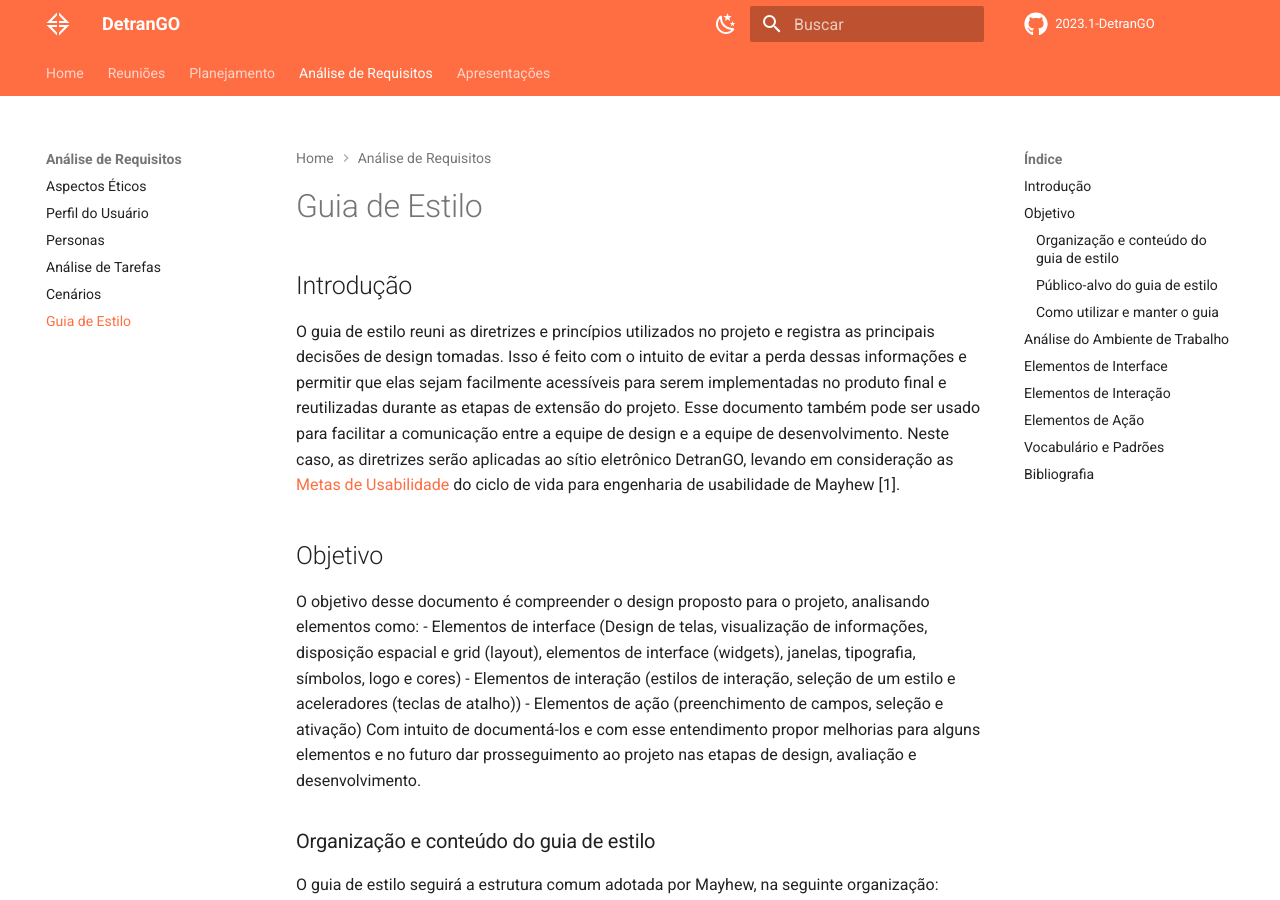
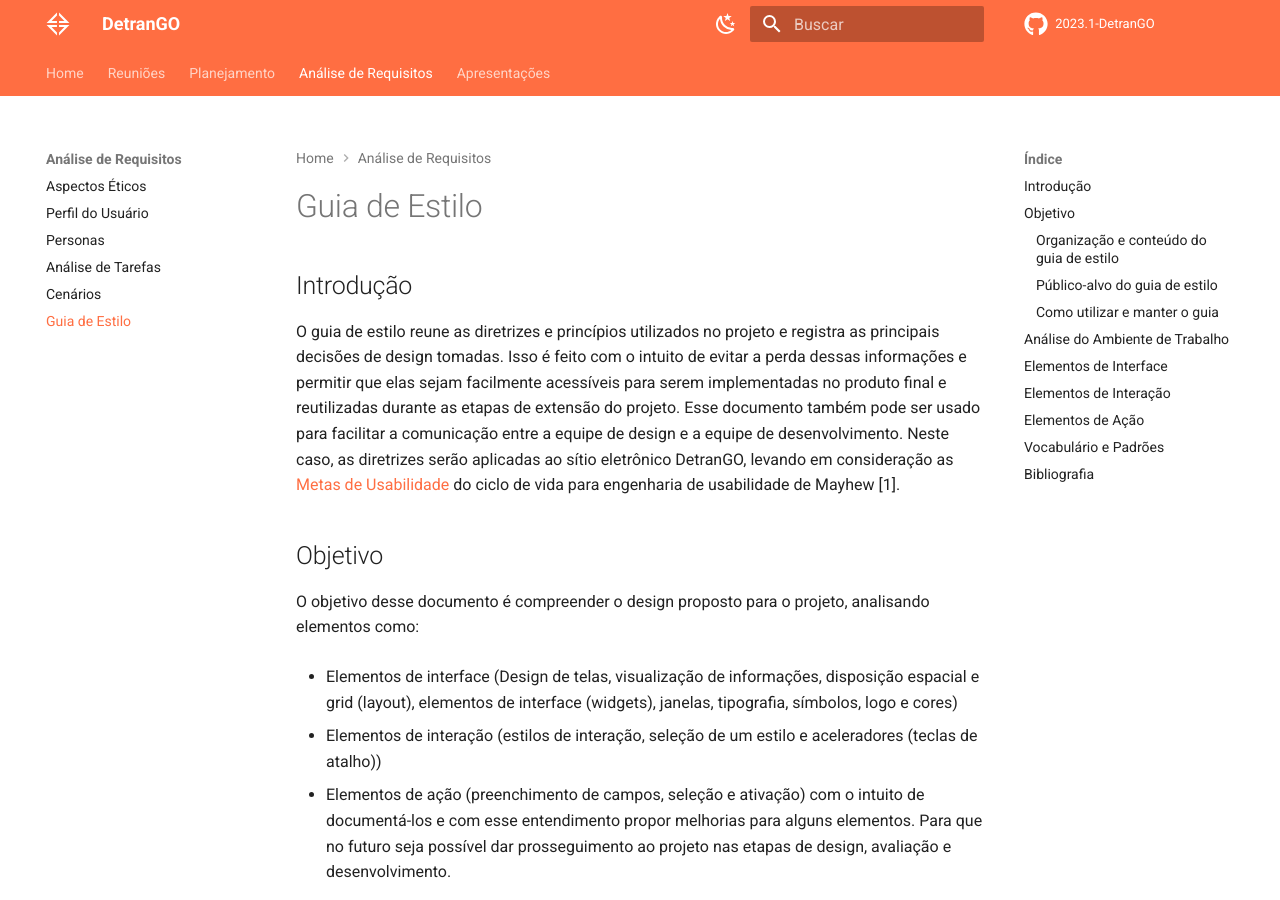
Before and after one commit to Interacao-Humano-Computador/2023.1-DetranGO, an MkDocs documentation site: the page built from docs/analise_requisitos/guia_estilo.md, in a window 1280 px wide and 900 px high. Built offline with MkDocs 1.6.1 and Material for MkDocs 9.7.7, drawn with Linux system fonts in a browser that asks for light colours; comment, search, counter and statistics services are not loaded; some of the changed text lies outside the part shown.

Commit message:
Update: correções no documento inicial

```diff
--- a/docs/analise_requisitos/guia_estilo.md
+++ b/docs/analise_requisitos/guia_estilo.md
@@ -1,42 +1,45 @@
 # Guia de Estilo
 
 ## Introdução
-O guia de estilo reuni as diretrizes e princípios utilizados no projeto e registra as principais decisões de design tomadas. Isso é feito com o intuito de evitar a perda dessas informações e permitir que elas sejam facilmente acessíveis para serem implementadas no produto final e reutilizadas durante as etapas de extensão do projeto. Esse documento também pode ser usado para facilitar a comunicação entre a equipe de design e a equipe de desenvolvimento. Neste caso, as diretrizes serão aplicadas ao sítio eletrônico DetranGO, levando em consideração as [Metas de Usabilidade](#) do ciclo de vida para engenharia de usabilidade de Mayhew [1].
+O guia de estilo reune as diretrizes e princípios utilizados no projeto e registra as principais decisões de design tomadas. Isso é feito com o intuito de evitar a perda dessas informações e permitir que elas sejam facilmente acessíveis para serem implementadas no produto final e reutilizadas durante as etapas de extensão do projeto. Esse documento também pode ser usado para facilitar a comunicação entre a equipe de design e a equipe de desenvolvimento. Neste caso, as diretrizes serão aplicadas ao sítio eletrônico DetranGO, levando em consideração as [Metas de Usabilidade](#) do ciclo de vida para engenharia de usabilidade de Mayhew [1].
 
 ## Objetivo
 O objetivo desse documento é compreender o design proposto para o projeto, analisando elementos como:
+
 - Elementos de interface (Design de telas, visualização de informações, disposição espacial e grid (layout), elementos de interface (widgets), janelas, tipografia, símbolos, logo e cores)
+
 - Elementos de interação (estilos de interação, seleção de um estilo e aceleradores (teclas de atalho))
-- Elementos de ação (preenchimento de campos, seleção e ativação) Com intuito de documentá-los e com esse entendimento propor melhorias para alguns elementos e no futuro dar prosseguimento ao projeto nas etapas de design, avaliação e desenvolvimento.
+
+- Elementos de ação (preenchimento de campos, seleção e ativação) com o intuito de documentá-los e com esse entendimento propor melhorias para alguns elementos. Para que no futuro seja possível dar prosseguimento ao projeto nas etapas de design, avaliação e desenvolvimento.
 
 ### Organização e conteúdo do guia de estilo
 O guia de estilo seguirá a estrutura comum adotada por Mayhew, na seguinte organização:
 
-- Introdução
+- **Introdução**
     * Objetivo
     * Organização e Conteúdo
     * Público-alvo
     * Como Utilizar e Manter o Guia de Estilo
-- Análise do Ambiente de Trabalho
-- Elementos de Interface
+- **Análise do Ambiente de Trabalho**
+- **Elementos de Interface**
     * Disposição Espacial e Grid
     * Janelas
     * Tipografia
     * Cores
-- Elementos de Interação
+- **Elementos de Interação**
     * Estilos de Interação
     * Seleção de Estilos
     * Aceleradores (teclas de atalho)
-- Elementos de Ação
+- **Elementos de Ação**
     * Preenchimento de Campos
     * Seleção
     * Ativação
-- Vocabulário e Padrões
+- **Vocabulário e Padrões**
     * Terminologia
     * Sequência de Diálogos
 
 ### Público-alvo do guia de estilo
-O público alvo deste guia de estilo são os alunos da disciplina de Interação Humano Computador, grupo responsável pela análise da plataforma DetranGO no escopo da matéria, que por meio deste poderá realizar as outras etapas do projeto.
+O público-alvo deste guia de estilo são os alunos da disciplina de Interação Humano Computador, grupo responsável pela análise da plataforma DetranGO no escopo da matéria, que por meio deste poderá realizar as outras etapas do projeto.
 
 ### Como utilizar e manter o guia
 O guia de estilo é essencial para garantir consistência no projeto e deve ser atualizado regularmente. Ele é a fonte primária de estilização da aplicação e deve ser consultado para decisões de design. Sempre que novas ideias surgirem, o guia deve ser atualizado para garantir que seja a base principal para artefatos de prototipação.
```
